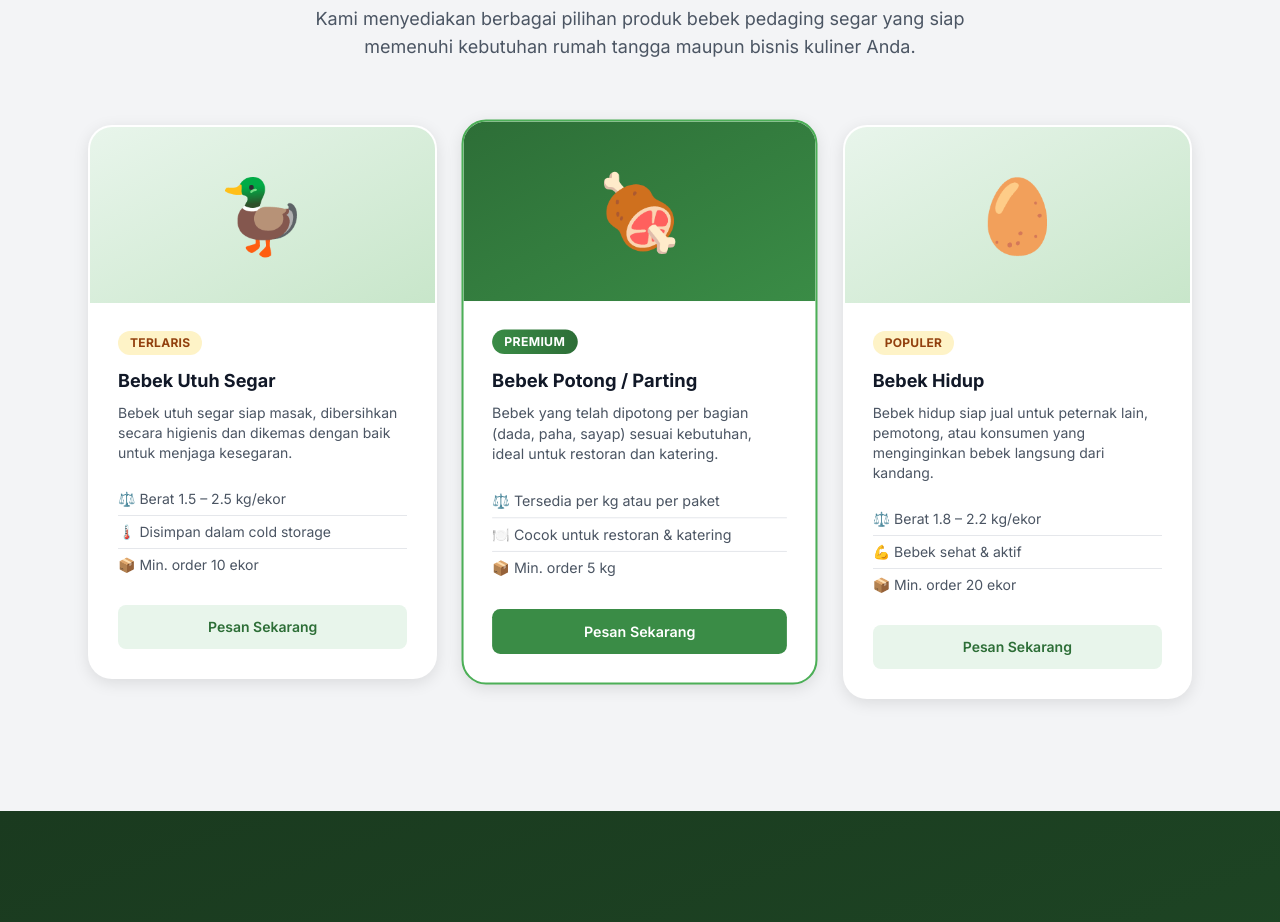
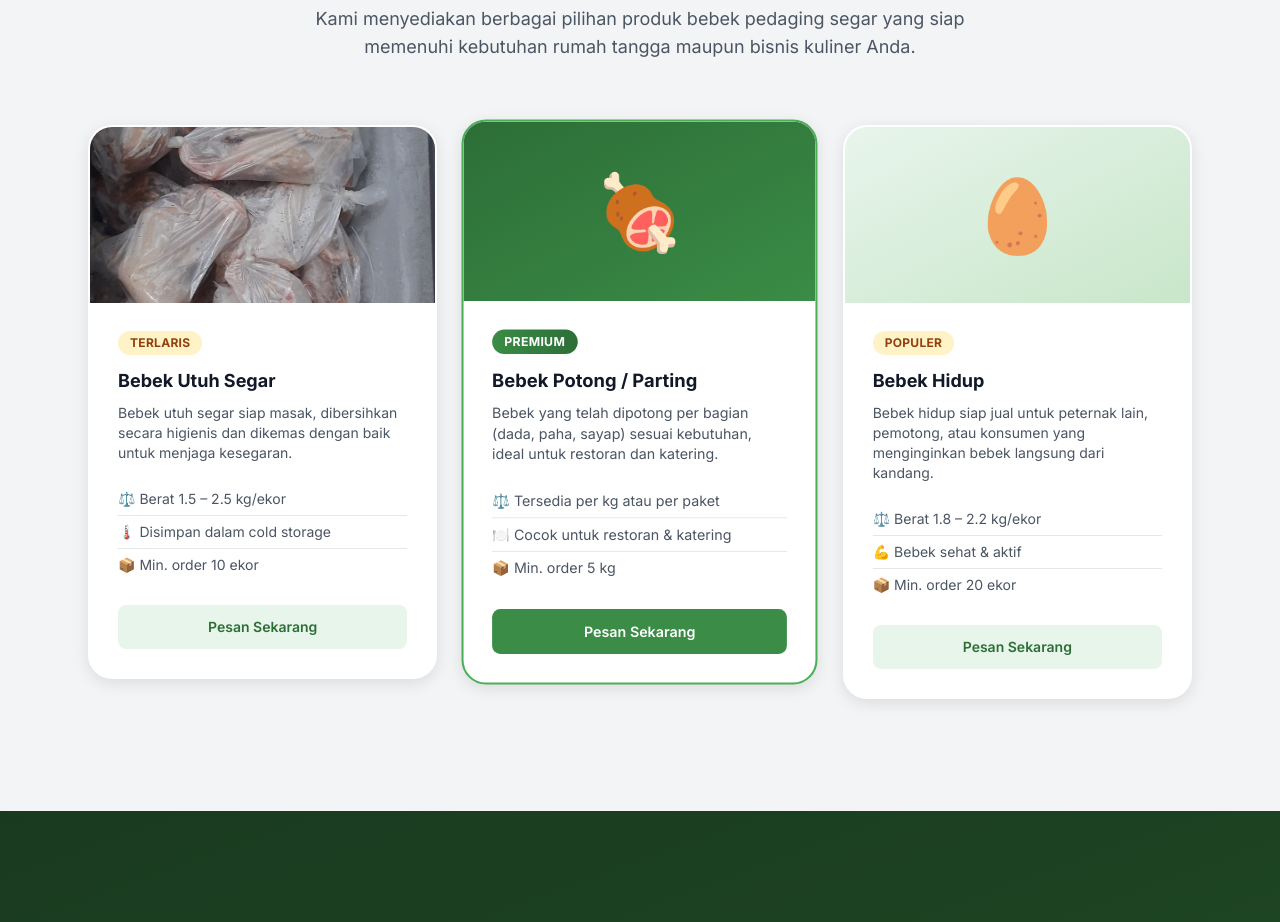
Before and after one commit to fhmiagus/JayFarm, a React (Vite) app: page / in a window 1280 px wide. Shown: the part 1960-2882 px from the top of the page. Built offline with nearby package versions, Linux system fonts and the light colour scheme.

Commit message:
add real photo for bebek utuh segar product card

```diff
--- a/src/components/Products.jsx
+++ b/src/components/Products.jsx
@@ -13,6 +13,11 @@ function ProductCard({ product }) {
       transition={{ type: 'spring', stiffness: 300, damping: 22 }}
     >
       {/* Image */}
+      {product.img ? (
+        <div className="h-44 overflow-hidden">
+          <img src={product.img} alt={product.title} className="w-full h-full object-cover" />
+        </div>
+      ) : (
         <div
           className={`h-44 flex items-center justify-center text-7xl ${
             product.featured
@@ -22,6 +27,7 @@ function ProductCard({ product }) {
         >
           {product.emoji}
         </div>
+      )}
 
       <div className="p-7 flex flex-col flex-1">
         {/* Tag */}
--- a/src/data/products.js
+++ b/src/data/products.js
@@ -1,7 +1,9 @@
+import productBebekUtuh from '../assets/product-bebek-utuh.png';
+
 export const products = [
   {
     id: 'whole',
-    emoji: '🦆',
+    img: productBebekUtuh,
     tag: 'Terlaris',
     tagVariant: 'default',
     featured: false,
```
Also changed, not shown: src/assets/product-bebek-utuh.png (added). Lines whose indentation alone changed are shown as unchanged.
